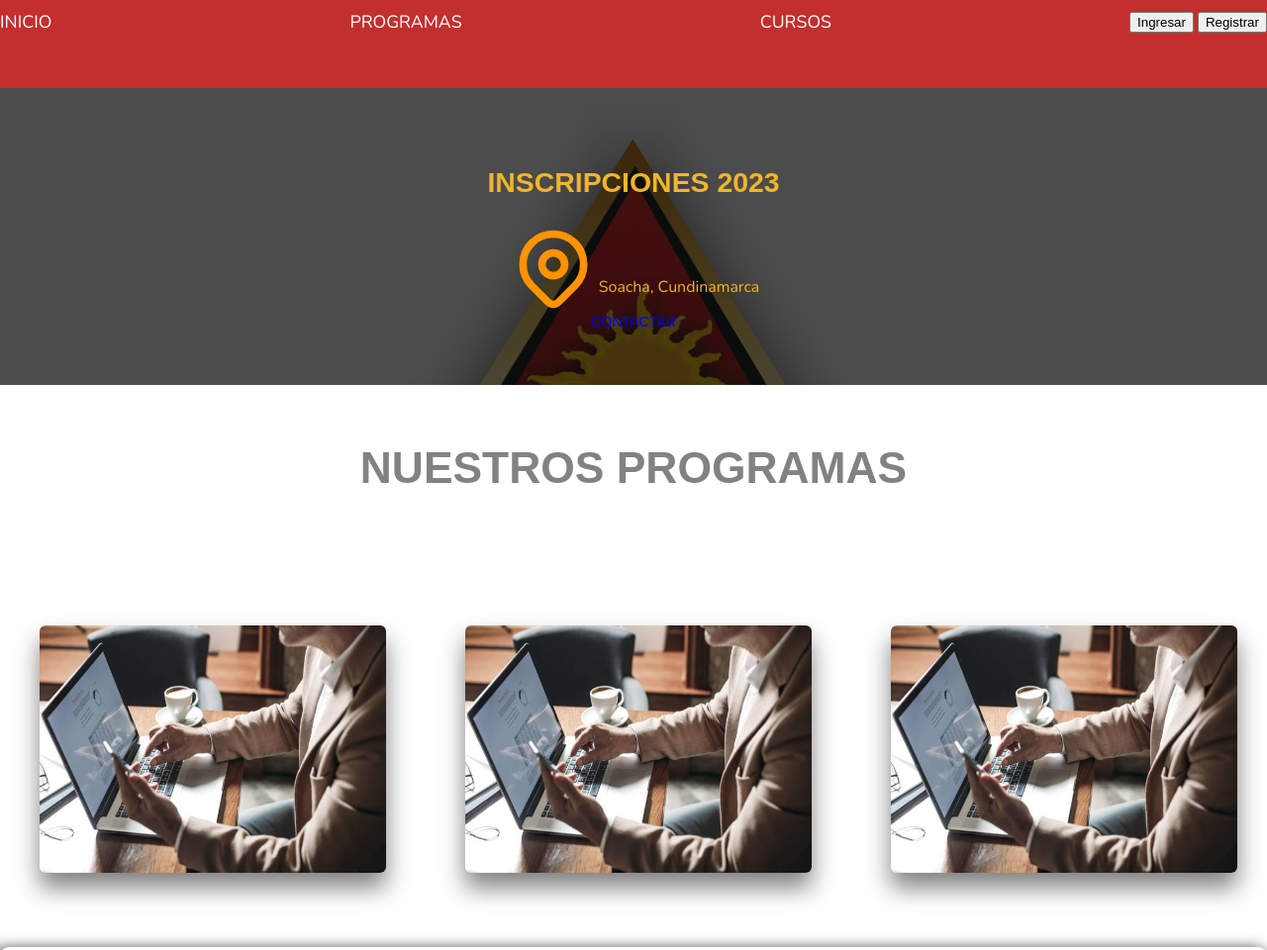
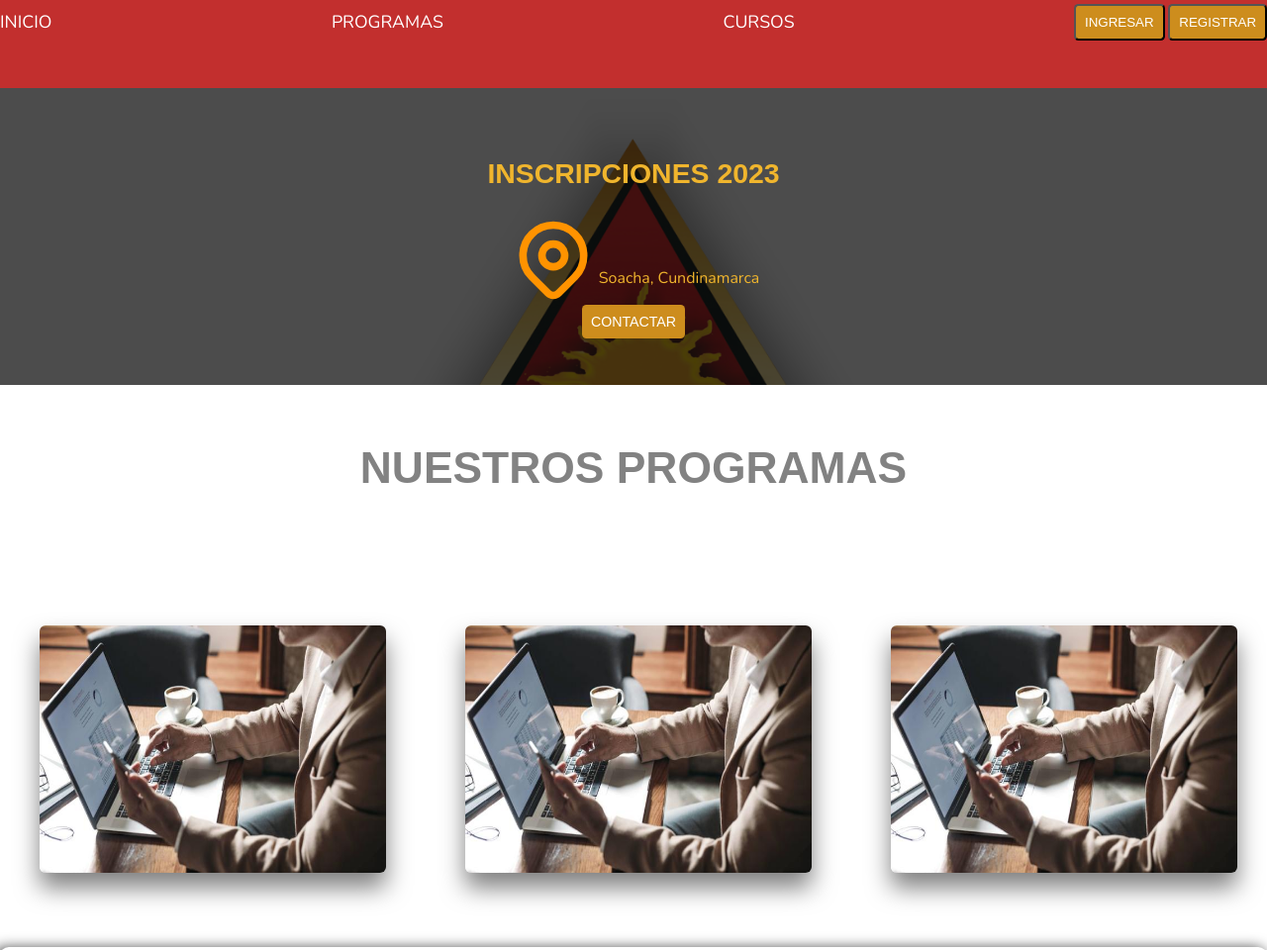
Before and after one commit to vtechms2100/web-harvardxua, a plain HTML site: page index.html in a window 1280 px wide. Shown: the top 960 px of the page at 99% size. Drawn offline with nearby package versions, Linux system fonts and the light colour scheme; files that its build step writes are made by us from their sources.

Commit message:
modificacion botones

```diff
--- a/css/style.css
+++ b/css/style.css
@@ -209,7 +209,20 @@ img {
 
 }
 
+/**Botones**/
 
+.boton {
+    background-color: var(--cuarto);
+    color: var(--primario);
+    padding: 1rem 1rem;
+    font-size: 1,5rem;
+    text-decoration: none;
+    text-transform: uppercase;
+    border-radius: .5rem;
+    width: auto;
+    height: auto;
+
+  }
 
 
 
--- a/index.html
+++ b/index.html
@@ -19,8 +19,8 @@
     <a class="navegacion__enlace" href="programas.html">programas</a>
     <a class="navegacion__enlace" href="cursos.html">cursos</a>
     <form>
-        <input type="submit" value="Ingresar">
-        <input type="submit" value="Registrar">
+        <input class="boton" type="submit" value="Ingresar">
+        <input class="boton" type="submit" value="Registrar">
     </form>
 </nav>
 
@@ -94,6 +94,7 @@
     </div>
 
 
+
 </section>
 
 
```
